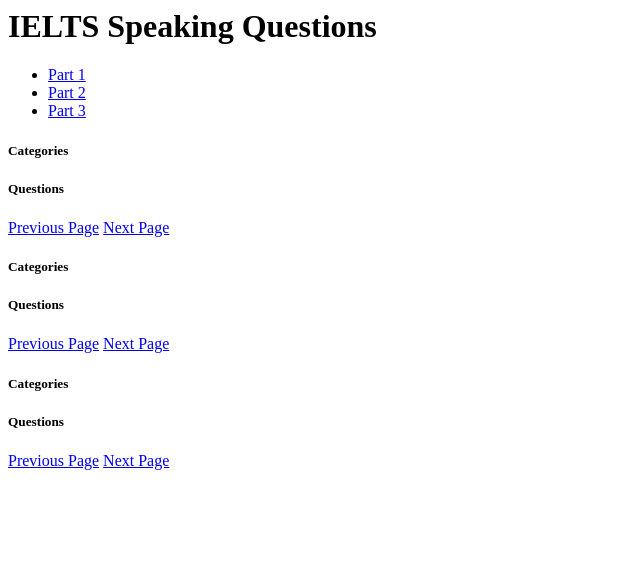
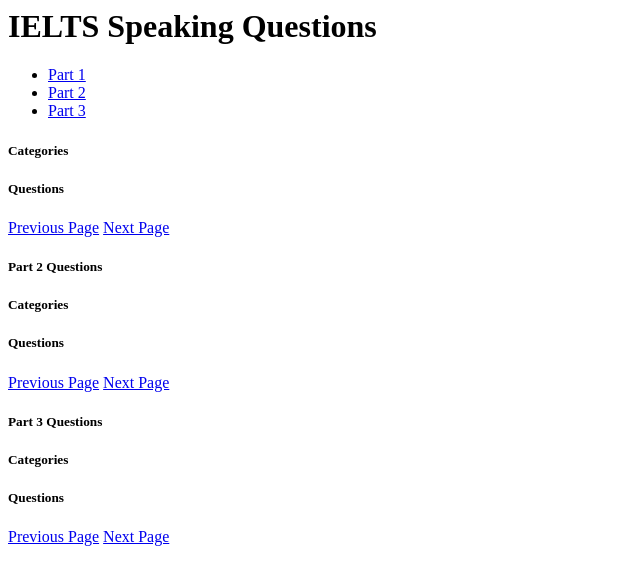
Before and after one commit to IqqIqq/ielts_speaking_test_practice, a FastAPI app: page / in a window 1280 px wide. Shown: the top 585 px of the page, without its empty margins (0-640 px from the left). Run offline with FastAPI, Linux system fonts and the light colour scheme.

Commit message:
postgresql

```diff
--- a/src/LLMService/templates/index.html
+++ b/src/LLMService/templates/index.html
@@ -27,7 +27,7 @@
                 <div class="col-md-9">
                     <h5>Questions</h5>
                     {% for question in part1_questions %}
-                    <div class="card card-body mb-2">
+                    <div class="card card-body">
                         <h5 class="card-title">{{ question.question }}</h5>
                         <form action="/submit_answer" method="post">
                             <input type="hidden" name="question_id" value="{{ question.id }}">
@@ -42,13 +42,14 @@
                     {% endfor %}
                     <!-- Pagination -->
                     <div class="d-flex justify-content-between">
-                        <a class="btn btn-secondary {% if current_part == 1 %}disabled{% endif %}" href="/?category={{ current_category }}&part=1&page={{ current_part - 1 }}">Previous Page</a>
-                        <a class="btn btn-secondary {% if part1_questions|length <= part1_questions_to_display|length %}disabled{% endif %}" href="/?category={{ current_category }}&part=1&page={{ current_part + 1 }}">Next Page</a>
+                        <a class="btn btn-secondary {% if current_part == 1 %}disabled{% endif %}" href="/?category={{ current_category }}&part={{ current_part - 1 }}">Previous Page</a>
+                        <a class="btn btn-secondary {% if part1_questions|length <= part1_questions_to_display|length %}disabled{% endif %}" href="/?category={{ current_category }}&part={{ current_part + 1 }}">Next Page</a>
                     </div>
                 </div>
             </div>
         </div>
         <div class="tab-pane fade" id="part2" role="tabpanel" aria-labelledby="part2-tab">
+            <h5>Part 2 Questions</h5>
             <div class="row">
                 <div class="col-md-3">
                     <h5>Categories</h5>
@@ -61,7 +62,7 @@
                 <div class="col-md-9">
                     <h5>Questions</h5>
                     {% for question in part2_questions %}
-                    <div class="card card-body mb-2">
+                    <div class="card card-body">
                         <h5 class="card-title">{{ question.question }}</h5>
                         <form action="/submit_answer" method="post">
                             <input type="hidden" name="question_id" value="{{ question.id }}">
@@ -83,6 +84,7 @@
             </div>
         </div>
         <div class="tab-pane fade" id="part3" role="tabpanel" aria-labelledby="part3-tab">
+            <h5>Part 3 Questions</h5>
             <div class="row">
                 <div class="col-md-3">
                     <h5>Categories</h5>
@@ -95,7 +97,7 @@
                 <div class="col-md-9">
                     <h5>Questions</h5>
                     {% for question in part3_questions %}
-                    <div class="card card-body mb-2">
+                    <div class="card card-body">
                         <h5 class="card-title">{{ question.question }}</h5>
                         <form action="/submit_answer" method="post">
                             <input type="hidden" name="question_id" value="{{ question.id }}">
```
